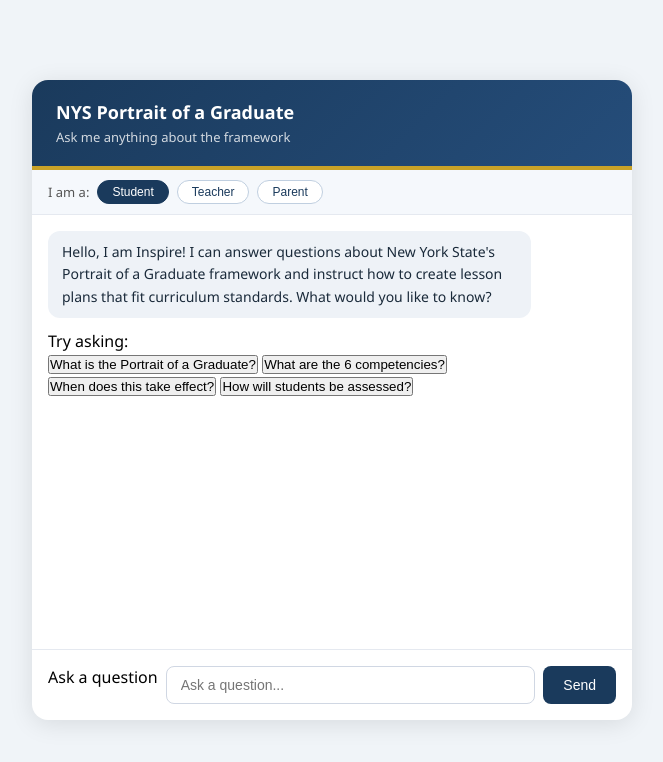
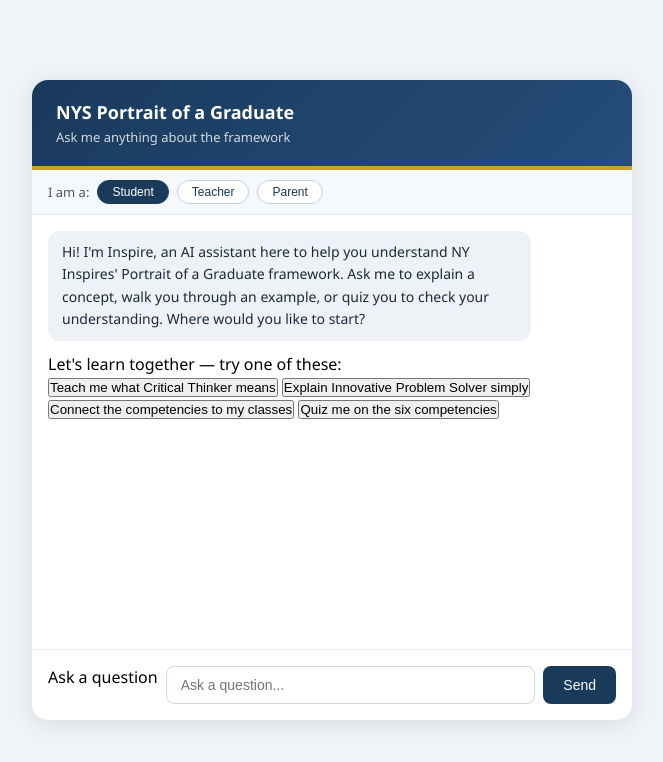
Before and after one commit to mmichaela034-lgtm/NY-Inspire, a website: page index.html in a window 1280 px wide. Shown: the whole page, without its empty margins (308-971 px from the left). Drawn offline with nearby package versions, Linux system fonts and the light colour scheme.

Commit message:
Reframe suggested questions as instructional prompts instead of lookup questions

```diff
--- a/index.html
+++ b/index.html
@@ -21,18 +21,18 @@
 </div>
     <div class="chat-messages" id="chatMessages">
       <div class="message bot-message">
-        Hello, I am Inspire! I can answer questions about New York State's Portrait of a Graduate framework and instruct how to create lesson plans that fit curriculum standards. What would you like to know?
-      </div>
-      <div class="suggestions" id="suggestions">
-  <p>Try asking:</p>
-  <button onclick="fillInput('What is the NYS Portrait of a Graduate?')">
-    What is the Portrait of a Graduate?</button>
-  <button onclick="fillInput('What are the 6 competencies?')">
-    What are the 6 competencies?</button>
-  <button onclick="fillInput('When does this take effect?')">
-    When does this take effect?</button>
-  <button onclick="fillInput('How will students be assessed?')">
-    How will students be assessed?</button>
+  Hi! I'm Inspire, an AI assistant here to help you understand NY Inspires' Portrait of a Graduate framework. Ask me to explain a concept, walk you through an example, or quiz you to check your understanding. Where would you like to start?
+</div>
+     <div class="suggestions" id="suggestions">
+  <p>Let's learn together — try one of these:</p>
+  <button onclick="fillInput('Can you teach me what Critical Thinker means, with an example?')">
+    Teach me what Critical Thinker means</button>
+  <button onclick="fillInput('Explain Innovative Problem Solver like I have never heard of it before')">
+    Explain Innovative Problem Solver simply</button>
+  <button onclick="fillInput('Walk me through how the 6 competencies connect to my classes')">
+    Connect the competencies to my classes</button>
+  <button onclick="fillInput('Quiz me on the six competencies')">
+    Quiz me on the six competencies</button>
 </div>
     </div>
     <div class="chat-input">
```
